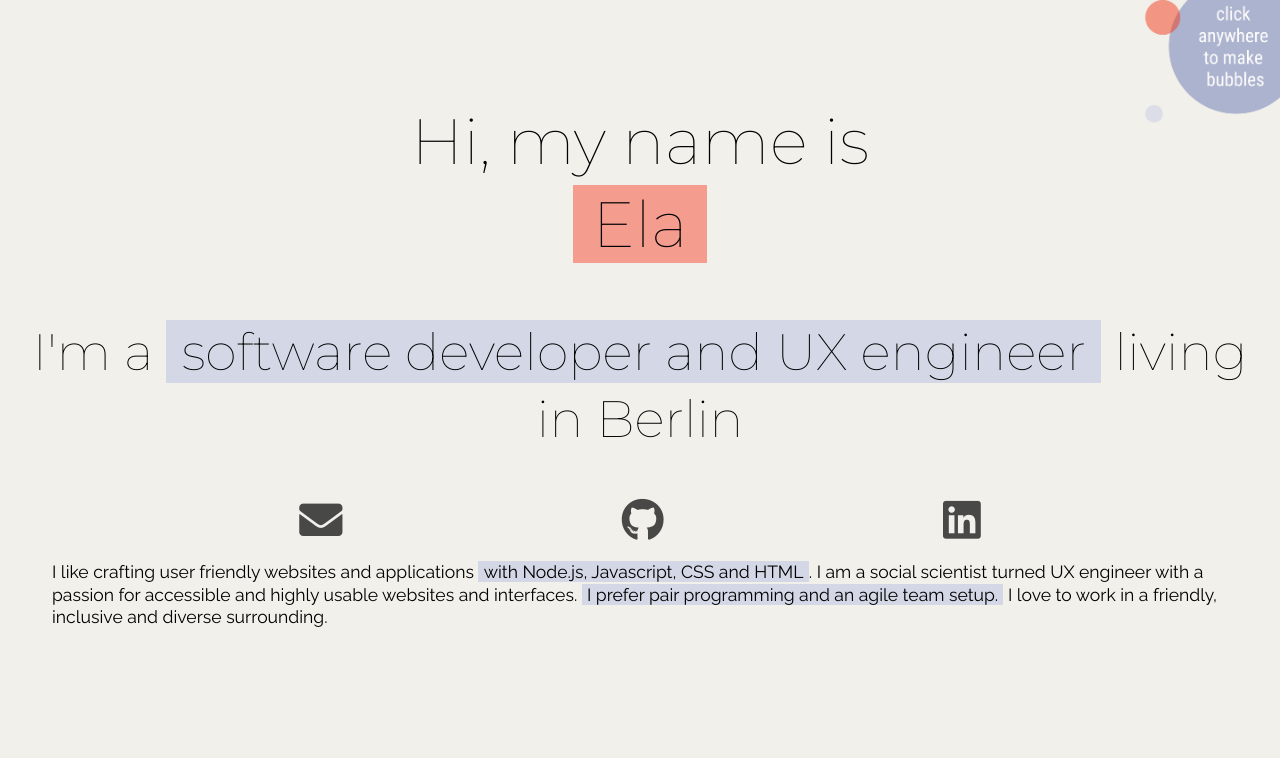
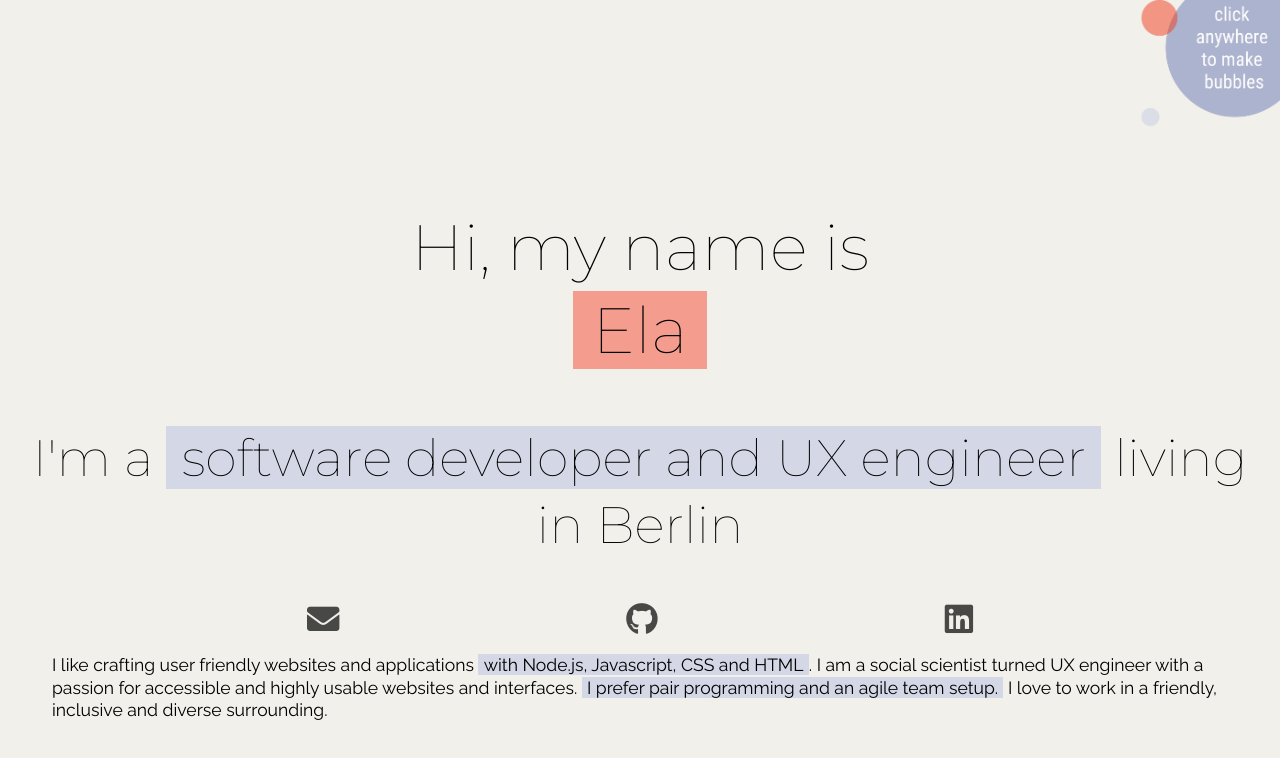
Before and after one commit to prpella/prpella.github.io, a website with bundled scripts: page index.html in a window 1280 px wide. Built offline with nearby package versions, Linux system fonts and the light colour scheme.

Commit message:
adapt views

```diff
--- a/style.css
+++ b/style.css
@@ -15,7 +15,12 @@ section {
     height: 100%;
     margin-left: 20px;
     margin-right: 20px;
-    margin-top: 100px;
+}
+
+.page {
+    display: flex;
+    flex-direction: column;
+    justify-content: space-evenly;
 }
 
 ::selection {
@@ -31,6 +36,9 @@ h1, h2 {
 h1 {
     font-size: 5vmax;
     font-weight: 100;
+    margin-left: 15%;
+    margin-right: 15%;
+    margin-top: 15%;
 
 }
 
@@ -87,7 +95,7 @@ canvas {
 }
 
 .social-links {
-    font-size: x-large;
+    font-size: large;
     display: flex;
     justify-content: space-evenly;
     pointer-events: all;
@@ -126,6 +134,6 @@ img.flag {
     position: absolute;
     top: 0;
     right: 0;
-    width: 140px;
-    height: auto;
+    height: 18%;
+    max-height: 150px;
 }
```
